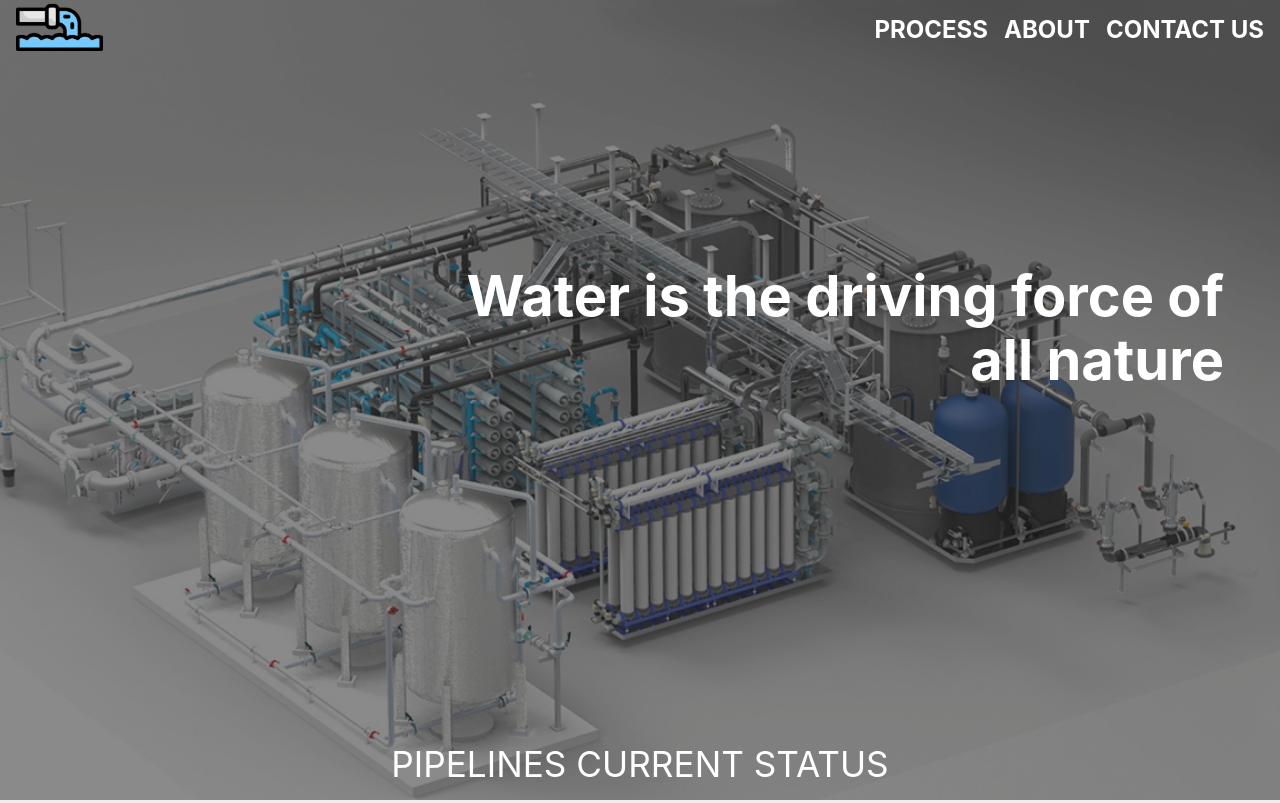
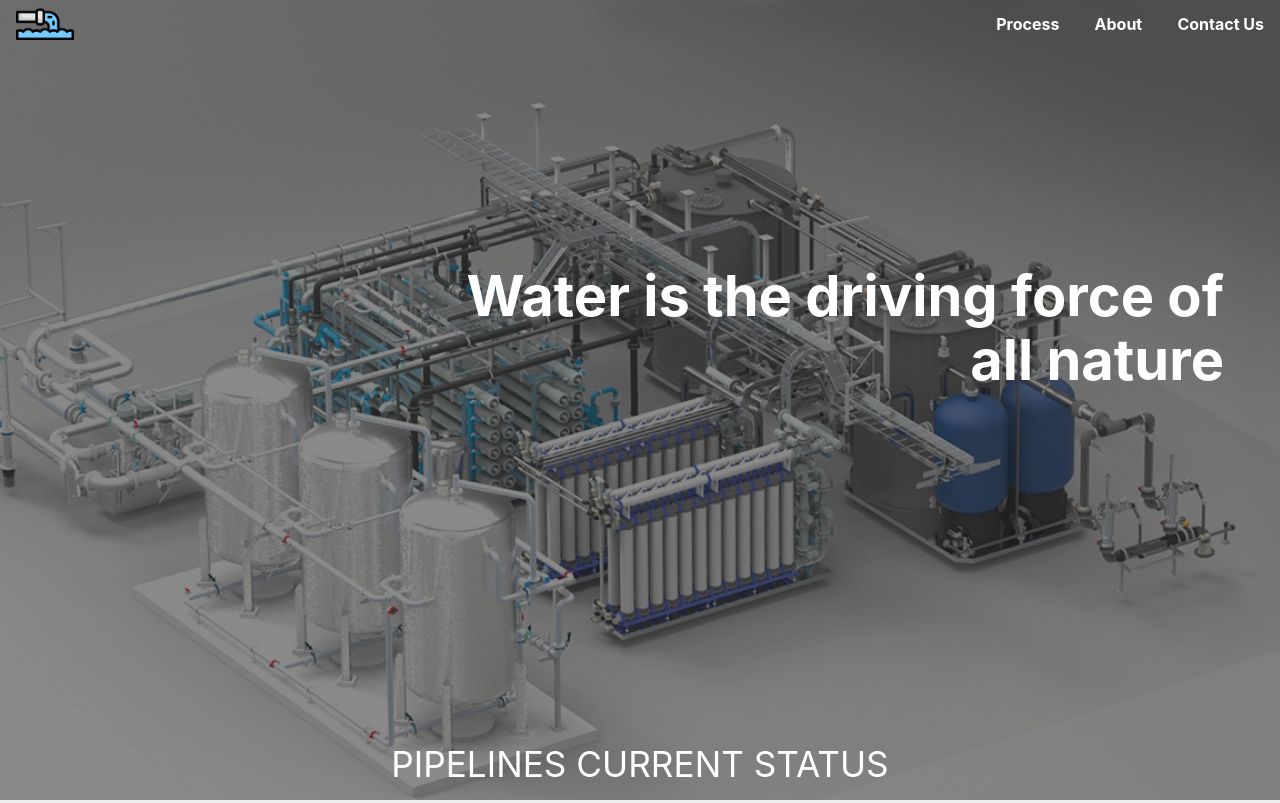
Before and after one commit to DivyeshMakwana12599/Real-Time-Water-Treatment-System, a React (Create React App) app in the folder react-app/: page / in a window 1280 px wide. Built offline with nearby package versions, Linux system fonts and the light colour scheme.

Commit message:
added controls to navbar

```diff
--- a/react-app/src/App.js
+++ b/react-app/src/App.js
@@ -2,6 +2,7 @@ import React from 'react'
 import DataTable from './DataTable'
 import './index.css'
 import Homepage from './Homepage'
+import NavBar from './NavBar'
 import { BrowserRouter as Router, Routes, Route } from 'react-router-dom'
 function App() {
   return (
@@ -9,6 +10,7 @@ function App() {
       <Routes>
         <Route exact path='/' element={<Homepage />} />
         <Route path='/pipe' element={<DataTable />} />
+        <Route path='/NavBar' element={<NavBar />} />
         <Route path='*' element={<ErrorPage />} />
       </Routes>
     </Router>
--- a/react-app/src/DataTable.js
+++ b/react-app/src/DataTable.js
@@ -2,7 +2,7 @@ import React, { useState, useEffect } from 'react'
 import Loading from './Loading'
 import TableHeader from './TableHeader'
 import TableItem from './TableItem'
-
+import NavBar from './NavBar'
 const url =
   'https://project-cors-fix.herokuapp.com/https://water-treatment-system-api.herokuapp.com'
 
@@ -26,6 +26,7 @@ function DataTable() {
   }, [])
   return (
     <>
+      <NavBar navFor='process' />
       <table>
         <thead>
           <TableHeader />
--- a/react-app/src/Homepage.js
+++ b/react-app/src/Homepage.js
@@ -4,6 +4,7 @@ import './homepage.css'
 import logo from './images/logo.png'
 import heroImg from './images/water-treatment-plant.jpg'
 import { Link } from 'react-router-dom'
+import NavBar from './NavBar'
 
 function Homepage() {
   return (
@@ -12,15 +13,7 @@ function Homepage() {
       <p className='img-caption'>
         Water is the driving force of all&nbsp;nature
       </p>
-      <Link to='/' className='logo'>
-        <img src={logo} alt='logo of the company' />
-      </Link>
-      <span className='home-nav'>
-        <Link to='/'>process</Link>
-        <Link to='/'>about</Link>
-        <Link to='/'>contact us</Link>
-      </span>
-
+      <NavBar navFor='homepage' />
       <Link to='/pipe' className='link-pipe'>
         pipelines current status
       </Link>
--- /dev/null
+++ b/react-app/src/NavBar.css
@@ -0,0 +1,44 @@
+.nav-bar {
+  display: flex;
+  justify-content: space-between;
+  position: relative;
+  background: #444;
+  color: white;
+  font-weight: bold;
+  text-transform: capitalize;
+  height: 3rem;
+  width: 100vw;
+}
+
+.logo {
+  margin-left: 1rem;
+  height: 100%;
+  display: flex;
+  align-items: center;
+}
+.home-nav {
+  width: 60vw;
+  height: 100%;
+  display: flex;
+  justify-content: right;
+  gap: 0.2rem;
+  right: 1rem;
+  float: right;
+}
+.nav-item {
+  display: flex;
+  align-items: center;
+  padding: 0 1rem;
+  height: 100%;
+}
+.nav-item:hover {
+  color: white;
+  background: rgba(0, 0, 0, 0.1);
+}
+
+.active {
+  background: rgba(0, 0, 0, 0.5);
+}
+.logo img {
+  height: 2rem;
+}
--- /dev/null
+++ b/react-app/src/NavBar.js
@@ -0,0 +1,48 @@
+import React from 'react'
+import './NavBar.css'
+import { Link } from 'react-router-dom'
+import logo from './images/logo.png'
+
+const style = {
+  homepage: {
+    position: 'absolute',
+    top: '0',
+    background: 'transparent',
+  },
+  active: 'active',
+}
+
+function NavBar({ navFor }) {
+  return (
+    <div
+      className='nav-bar'
+      style={navFor === 'homepage' ? style.homepage : {}}
+    >
+      <Link to='/' className='logo'>
+        <img src={logo} alt='logo of the company' />
+      </Link>
+      <span className='home-nav'>
+        <Link
+          to='/'
+          className={navFor === 'process' ? 'nav-item active' : 'nav-item'}
+        >
+          process
+        </Link>
+        <Link
+          to='/'
+          className={navFor === 'about' ? 'nav-item active' : 'nav-item'}
+        >
+          about
+        </Link>
+        <Link
+          to='/'
+          className={navFor === 'contact' ? 'nav-item active' : 'nav-item'}
+        >
+          contact us
+        </Link>
+      </span>
+    </div>
+  )
+}
+
+export default NavBar
--- a/react-app/src/homepage.css
+++ b/react-app/src/homepage.css
@@ -2,11 +2,6 @@ body {
   background: #eee;
   font-family: -apple-system, BlinkMacSystemFont, 'Segoe UI', Roboto, Oxygen,
     Ubuntu, Cantarell, 'Open Sans', 'Helvetica Neue', sans-serif;
-}
-
-.inline {
-  display: inline;
-  padding-left: 0.2rem;
 }
 
 .link-pipe {
@@ -30,28 +25,9 @@ body {
   filter: brightness(50%);
 }
 
-a:hover {
-  color: black;
-}
-
 .homepage {
   height: 100vh;
   position: relative;
-}
-
-.logo img {
-  -webkit-user-drag: none;
-  vertical-align: middle;
-  height: 3rem;
-}
-
-.logo,
-.home-nav {
-  font-weight: bold;
-  text-transform: uppercase;
-  text-decoration: none;
-  color: white;
-  font-size: 1.5rem;
 }
 
 .img-caption {
@@ -70,30 +46,7 @@ a:hover {
   color: black;
 }
 
-.logo {
-  position: absolute;
-  top: 0.2rem;
-  left: 1rem;
-}
-
-.home-nav {
-  float: right;
-  position: absolute;
-  top: 1rem;
-  right: 1rem;
-  display: flex;
-  width: 60%;
-  justify-content: right;
-  gap: 1rem;
-}
 @media screen and (max-width: 780px) {
-  .logo,
-  .home-nav {
-    font-size: 0.85rem;
-  }
-  .home-nav {
-    gap: 0.8rem;
-  }
   .img-caption {
     right: 2rem;
     font-size: 2rem;
```
